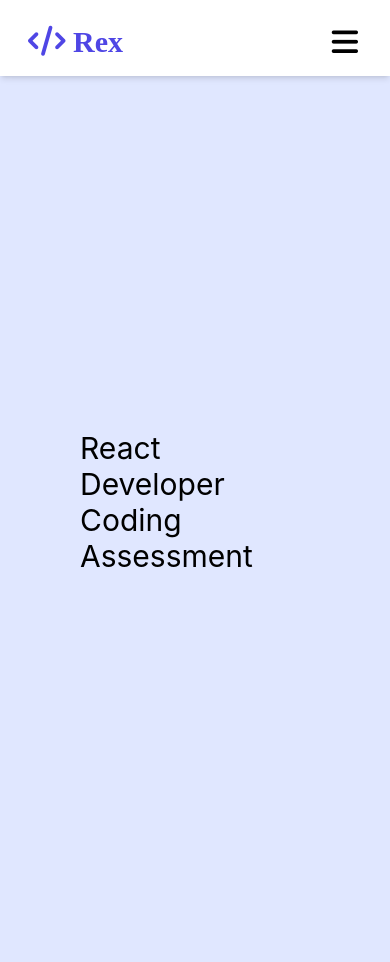
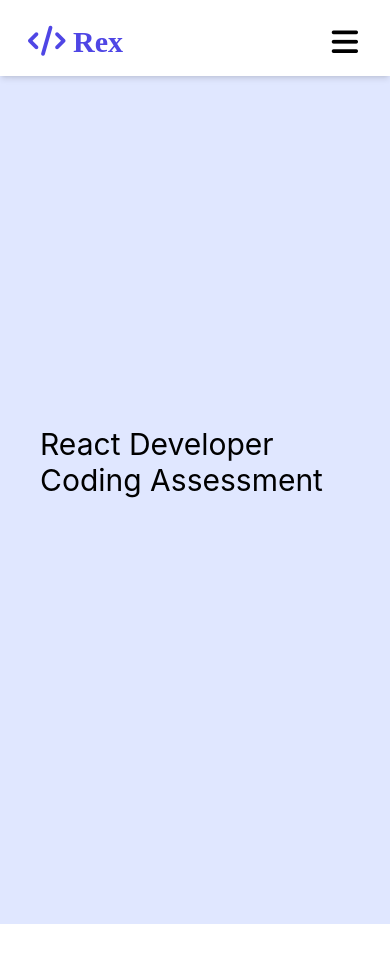
Before and after one commit to akash02-das/coderex-assessment, a React (Create React App) app: page / in a window 390 px wide. Shown: the top 962 px of the page. After the commit the page ends 924 px from the top, so only its background shows below. Built offline with nearby package versions, Linux system fonts and the light colour scheme.

Commit message:
add responsive layout for mobile devices

```diff
--- a/src/App.js
+++ b/src/App.js
@@ -9,7 +9,7 @@ import Users from "./pages/Users";
 
 function App() {
   return (
-    <div className="bg-indigo-100 p-20">
+    <div className="bg-indigo-100 p-10 sm:p-20">
       <Nav />
 
       <Routes>
```
